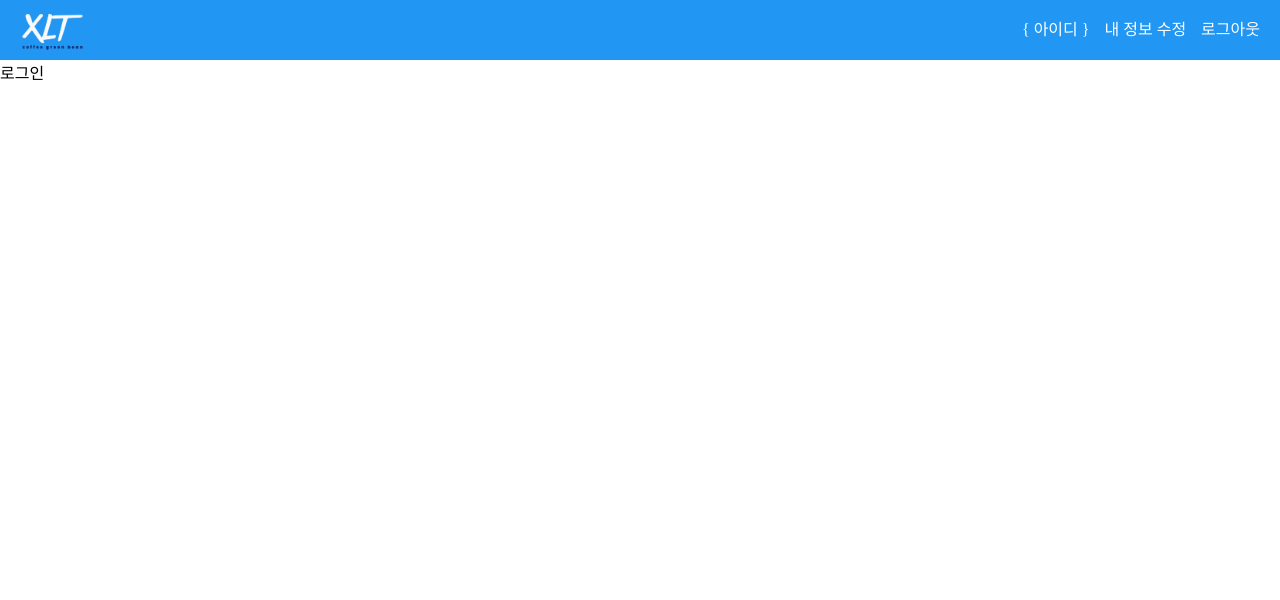
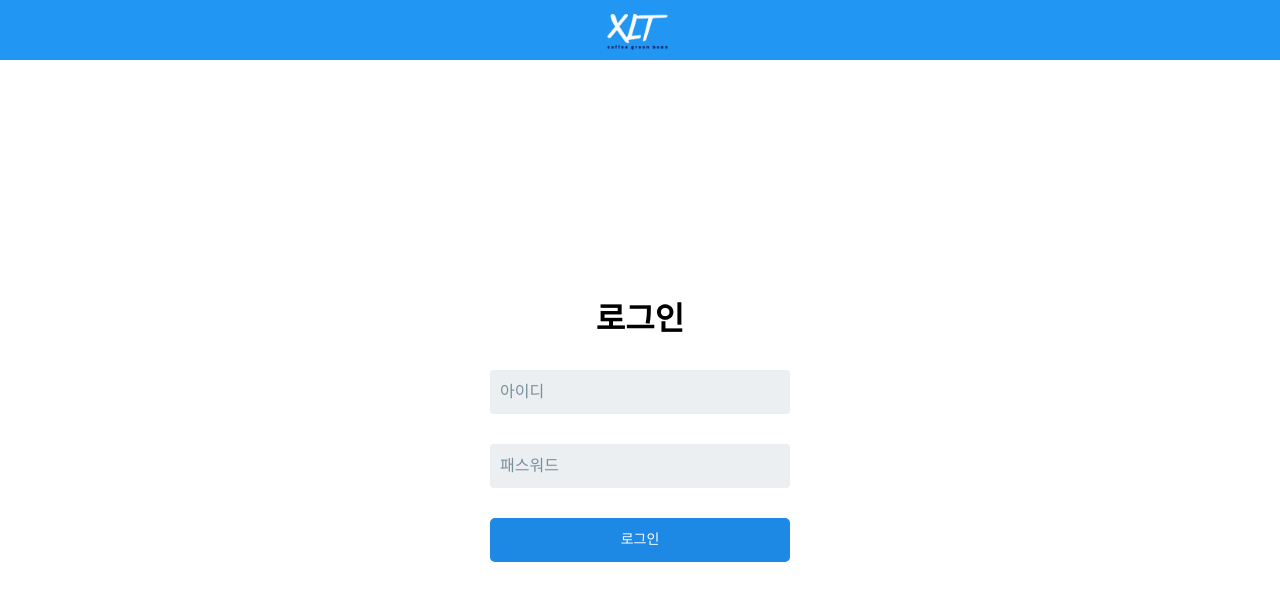
Before and after one commit to media-art-nation/coffee-frontend, a React (Vite) app: page /login in a window 1280 px wide. Shown: the top 600 px of the page. Built offline with nearby package versions, Linux system fonts and the light colour scheme.

Commit message:
[feat] 로그인 화면 레이아웃 반영

```diff
--- a/src/pages/Accounts/Login/index.tsx
+++ b/src/pages/Accounts/Login/index.tsx
@@ -1,7 +1,52 @@
-import { Stack } from '@mui/material';
+import { useForm } from 'react-hook-form';
+
+import { Button, Stack, TextField, Typography } from '@mui/material';
+
+type TLoginForm = {
+    userId: string;
+    password: string;
+};
 
 const Login = () => {
-    return <Stack sx={{ width: '100%' }}>로그인</Stack>;
+    const { register, handleSubmit } = useForm<TLoginForm>({
+        defaultValues: {
+            userId: '',
+            password: '',
+        },
+    });
+
+    const onSubmit = (formData: TLoginForm) => {
+        console.log(formData);
+    };
+
+    return (
+        <Stack
+            sx={{
+                width: '100%',
+                height: '100%',
+                alignItems: 'center',
+                justifyContent: 'center',
+            }}
+            component="form"
+            onSubmit={handleSubmit(onSubmit)}
+        >
+            <Stack
+                sx={{
+                    'gap': '30px',
+                    'alignItems': 'center',
+                    'width': '500px',
+                    '& .MuiFormControl-root, .MuiButton-root': { width: '60%' },
+                }}
+            >
+                <Typography variant="h1/bold">로그인</Typography>
+                <TextField placeholder="아이디" {...register('userId')} />
+                <TextField placeholder="패스워드" {...register('password')} />
+                <Button variant="containedBlue" type="submit">
+                    로그인
+                </Button>
+            </Stack>
+        </Stack>
+    );
 };
 
 export default Login;
--- a/src/routers/Gnb.tsx
+++ b/src/routers/Gnb.tsx
@@ -6,8 +6,12 @@ import Logo from '@assets/logo.png';
 
 import { palette } from '@/themes';
 
-const GNB_HEIGHT = 60;
-const Gnb = () => {
+export const GNB_HEIGHT = 60;
+type GnbProps = {
+    isLoginPage: boolean;
+};
+
+const Gnb = ({ isLoginPage }: GnbProps) => {
     const isLogin = true;
     const navigate = useNavigate();
 
@@ -22,7 +26,7 @@ const Gnb = () => {
                 'backgroundColor': palette.blue[500],
                 'padding': '0 20px 0 15px',
                 'flexDirection': 'row',
-                'justifyContent': 'space-between',
+                'justifyContent': isLoginPage ? 'center' : 'space-between',
                 'alignItems': 'center',
                 'height': GNB_HEIGHT,
                 'minHeight': GNB_HEIGHT,
@@ -38,7 +42,7 @@ const Gnb = () => {
                     backgroundPosition: 'center',
                 }}
             />
-            {isLogin && (
+            {isLogin && !isLoginPage && (
                 <Stack sx={{ flexDirection: 'row', gap: '15px' }}>
                     <Typography>{`{ 아이디 }`}</Typography>
                     <Typography
--- a/src/routers/router.tsx
+++ b/src/routers/router.tsx
@@ -37,8 +37,8 @@ const router = createBrowserRouter([
     {
         path: 'login',
         element: (
-            <Stack>
-                <Gnb />
+            <Stack sx={{ height: '100vh', width: '100vw' }}>
+                <Gnb isLoginPage={true} />
                 <Login />
             </Stack>
         ),
```
